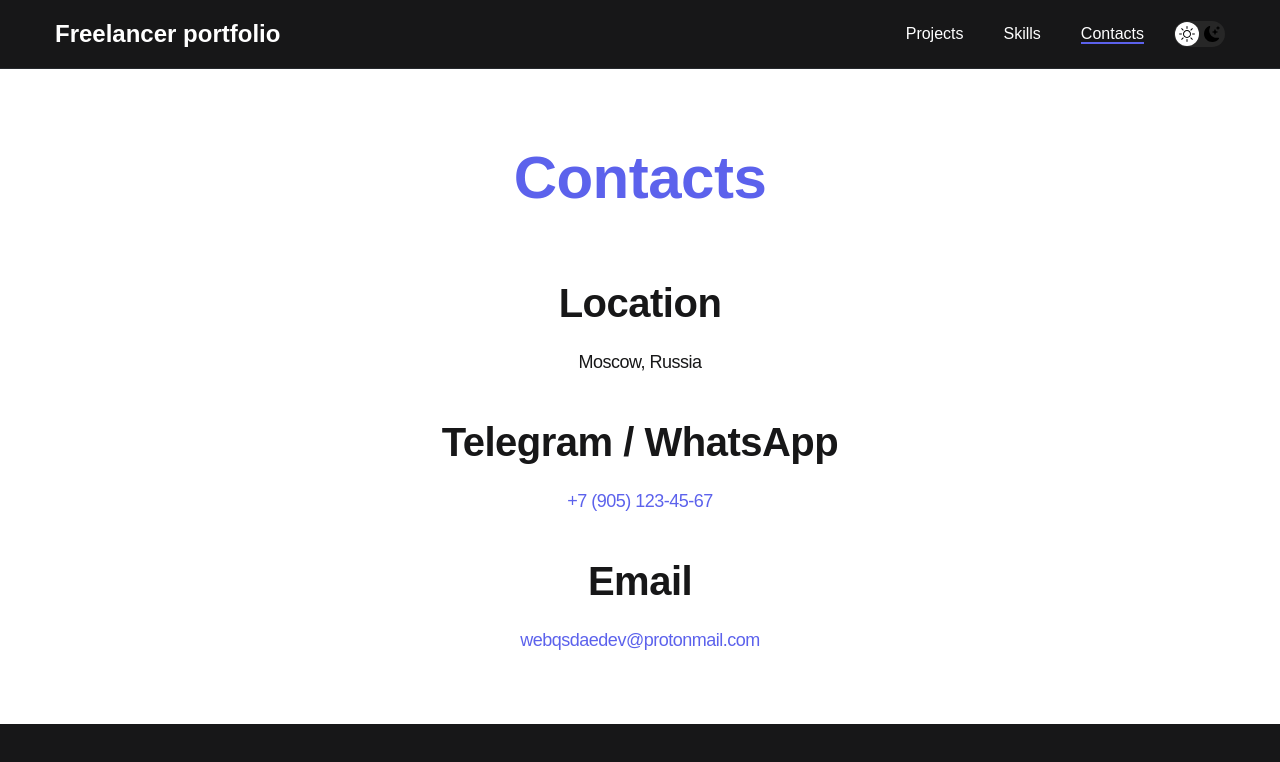
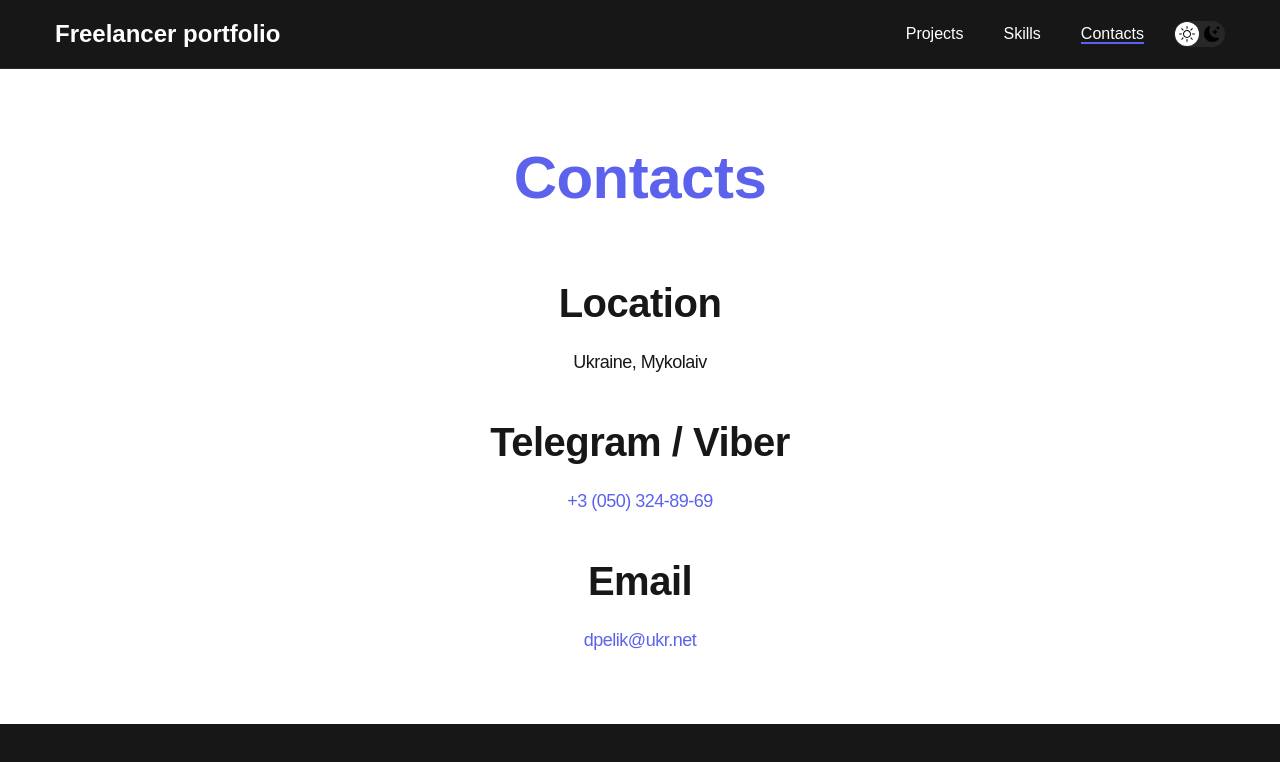
Before and after one commit to dpelik/freelanceportfolio, a plain HTML site: page contacts.html in a window 1280 px wide. Shown: the top 762 px of the page. Drawn offline with Linux system fonts and the light colour scheme.

Commit message:
The second amendment

```diff
--- a/contacts.html
+++ b/contacts.html
@@ -42,16 +42,16 @@
             <ul class="content-list">
                 <li class="content-list__item">
                     <h2 class="title-2">Location </h2>
-                    <p>Moscow, Russia</p>
+                    <p>Ukraine, Mykolaiv</p>
                 </li>
                 <li class="content-list__item">
-                    <h2 class="title-2">Telegram / WhatsApp</h2>
-                    <p><a href="tel:+7895023564">+7 (905) 123-45-67</a></p>
+                    <h2 class="title-2">Telegram / Viber</h2>
+                    <p><a href="tel:+7895023564">+3 (050) 324-89-69</a></p>
                 </li>
                 </li>
                 <li class="content-list__item">
                     <h2 class="title-2">Email</h2>
-                    <p><a href="mailto:sadas@asd.ru">webqsdaedev@protonmail.com</a></p>
+                    <p><a href="mailto:sadas@asd.ru">dpelik@ukr.net</a></p>
                 </li>
             </ul>
         </div>
```
